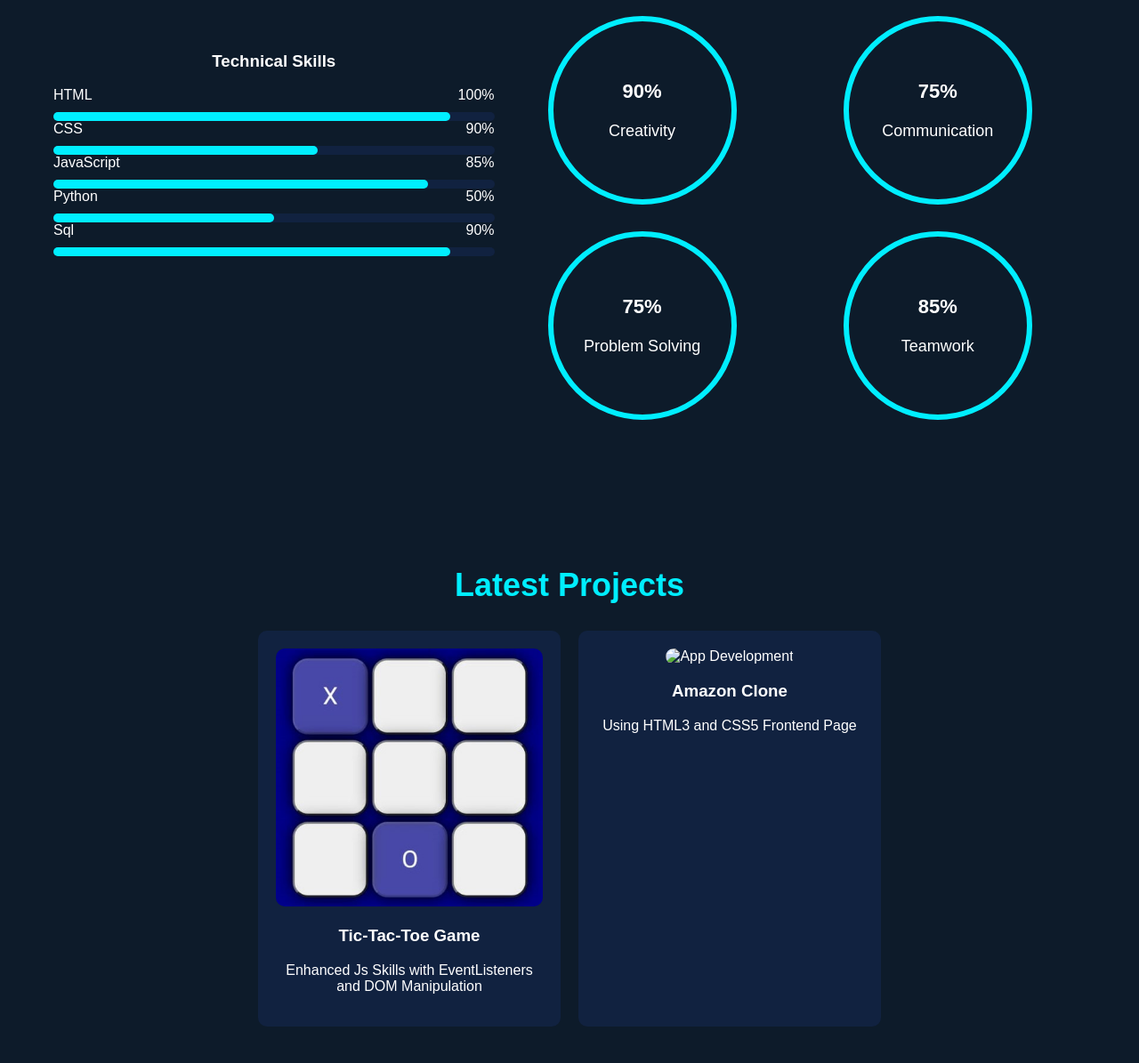
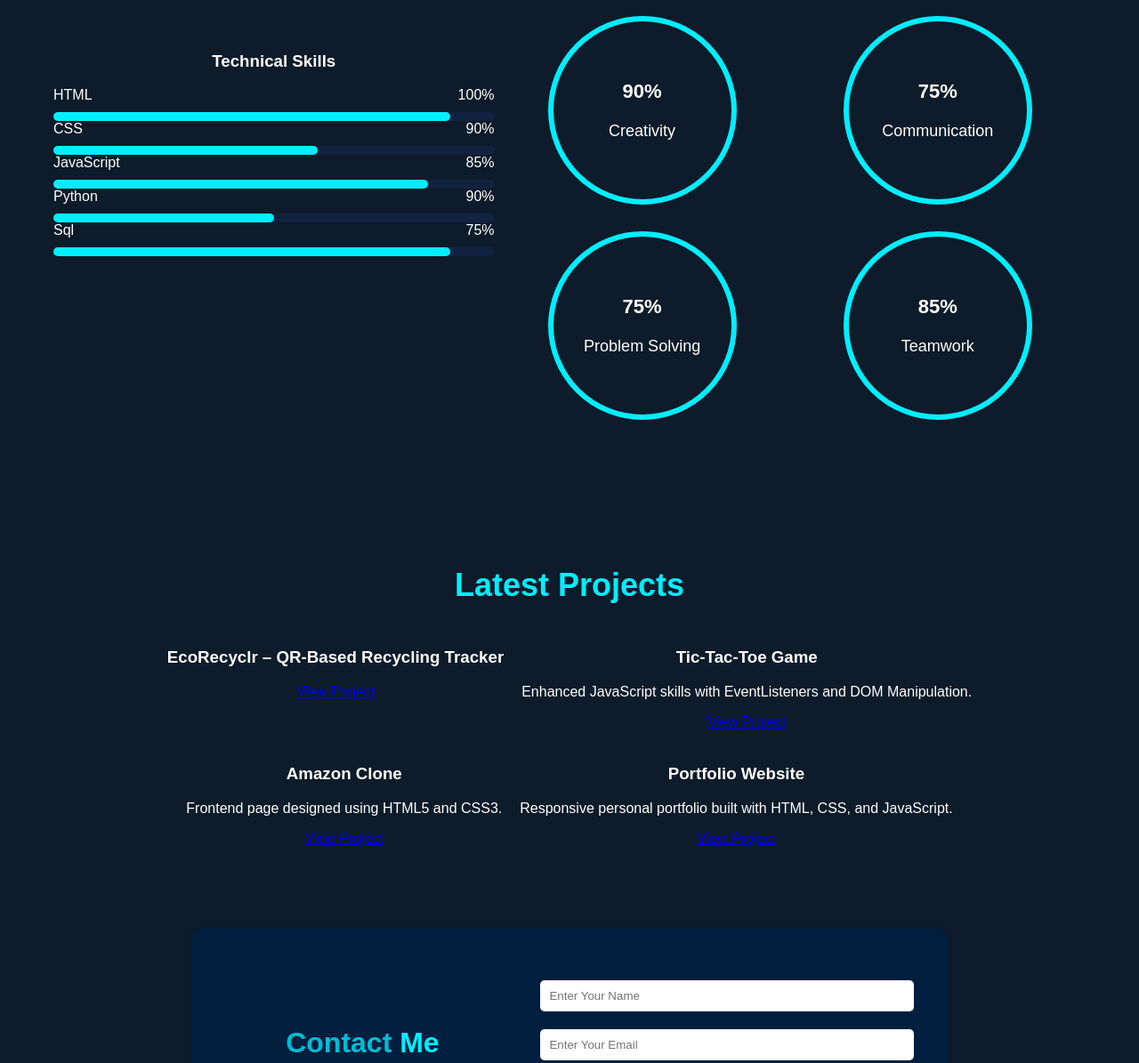
Before and after one commit to sudheeshna86/portfolio, a plain HTML site: page index.html in a window 1280 px wide. Shown: the part 2118-3313 px from the top of the page at 89% size. Drawn offline with Linux system fonts and the light colour scheme.

Commit message:
Update index.html

```diff
--- a/index.html
+++ b/index.html
@@ -109,11 +109,11 @@
         <div class="progress-bar">
           <div class="progress" style="width: 85%;"></div>
         </div>
-        <div class="skill-bar">Python <span>50%</span></div>
+        <div class="skill-bar">Python <span>90%</span></div>
         <div class="progress-bar">
           <div class="progress" style="width: 50%;"></div>
         </div>
-        <div class="skill-bar">Sql <span>90%</span></div>
+        <div class="skill-bar">Sql <span>75%</span></div>
         <div class="progress-bar">
           <div class="progress" style="width: 90%;"></div>
         </div>
@@ -132,18 +132,31 @@
 <section class="projects" id="projects">
   <h2>Latest Projects</h2>
   <div class="project-container">
-      <div class="project">
-        <img src="tic-tac.jpeg" alt="UI/UX Design">
+    <div class="project-card">
+      <h3>EcoRecyclr – QR-Based Recycling Tracker</h3>
+      <a href="https://eco-flax.vercel.app/" class="btn" target="_blank">View Project</a>
+    </div>
+
+    <div class="project-card">
       <h3>Tic-Tac-Toe Game</h3>
-        <p>Enhanced Js Skills with EventListeners and DOM Manipulation</p>
+      <p>Enhanced JavaScript skills with EventListeners and DOM Manipulation.</p>
+      <a href="#" class="btn">View Project</a>
     </div>
-      <div class="project">
-        <img src="" alt="App Development">
+
+    <div class="project-card">
       <h3>Amazon Clone</h3>
-        <p>Using HTML3 and CSS5 Frontend Page</p>
+      <p>Frontend page designed using HTML5 and CSS3.</p>
+      <a href="#" class="btn">View Project</a>
+    </div>
+
+    <div class="project-card">
+      <h3>Portfolio Website</h3>
+      <p>Responsive personal portfolio built with HTML, CSS, and JavaScript.</p>
+      <a href="#" class="btn">View Project</a>
     </div>
   </div>
 </section>
+
   <section class="contact" id="contact">
 
     <div class="contact-info">
```
Lines whose indentation alone changed are shown as unchanged.
